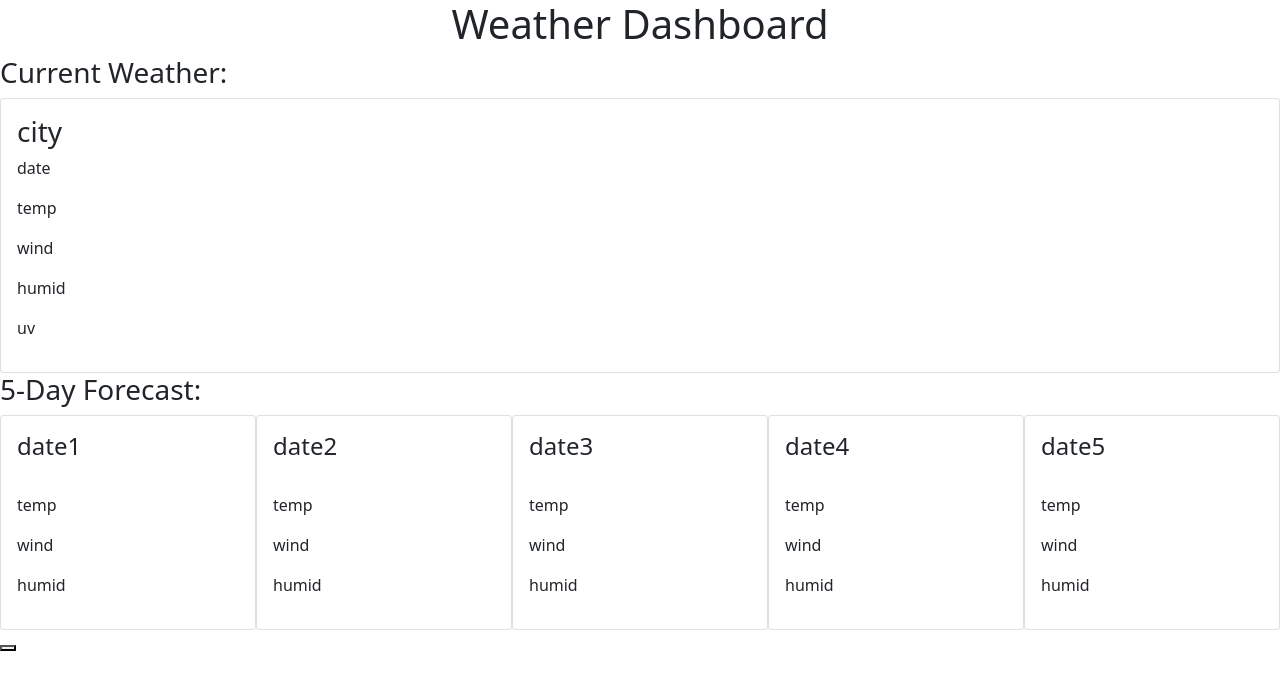
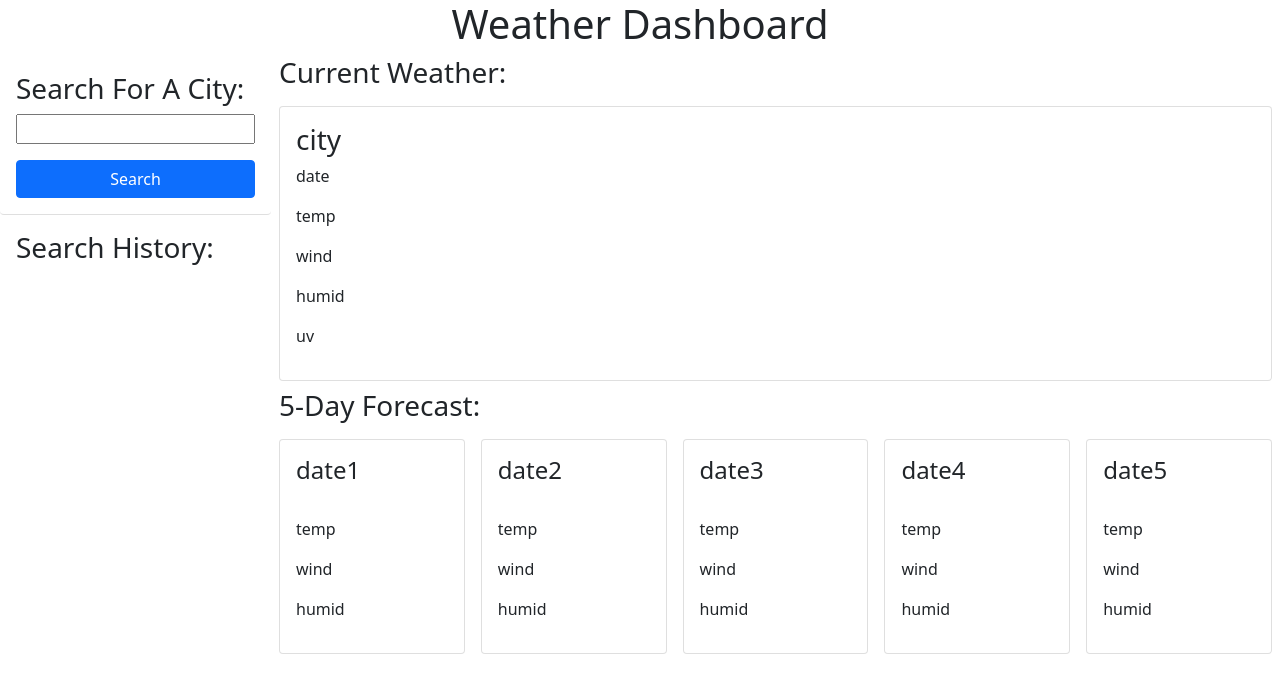
Before and after one commit to FelixA-GitHub/weather-dashboard, a plain HTML site: page index.html in a window 1280 px wide. Drawn offline with nearby package versions, Linux system fonts and the light colour scheme; no server answers.

Commit message:
positioned flexboxes

```diff
--- a/assets/js/script.js
+++ b/assets/js/script.js
@@ -1,4 +1,4 @@
-var url = "http://api.openweathermap.org/data/2.5/weather?q=London,uk&APPID=33d05024949e3f3d2fc78856ad6d0554"; //enter a valid url
+var url = "http://api.openweathermap.org/data/2.5/weather?q=Atlanta,ga,usa&units=imperial&APPID=33d05024949e3f3d2fc78856ad6d0554"; //enter a valid url
 //use fetch to get some data from the api!
 fetch(url)
     .then(function (response) {
--- a/index.html
+++ b/index.html
@@ -14,12 +14,30 @@
             <h1>Weather Dashboard</h1>
         </div>
     </header>
-    <main>
-        <div class="weather-container">
+    <main class="d-flex">
+        <div class="search-container d-flex">
+            <div class="search-form-container">
+                <div class="card card-body" style="border-top: none; border-left: none; border-right: none;">
+                    <h3>Search For A City:</h3>
+                    <form action="">
+                        <input type="search" class="w-100">
+                    </form>
+                    <button type="submit" class="btn btn-primary btn-block mt-3" value="Submit">Search</button>
+                </div>
+                <div class="card card-body" style="border:none">
+                    <h3>Search History:</h3>
+                    <div>
+
+                    </div>
+                </div>
+            </div>
+        </div>
+
+        <div class="weather-container card col" style="border:none">
             <div class="current-weather">
-                <h3>Current Weather:</h3>
+                <h3 class="mx-2">Current Weather: <span></span></h3>
                 <div class="d-flex">
-                    <div class="card card-body">
+                    <div class="card card-body m-2">
                         <h3 class="current-weather-city">city</h3>
                         <p class="current-weather-date">date</p>
                         <div class="current-weather-data">
@@ -32,10 +50,10 @@
                 </div>
             </div>
 
-            <div class="five-day-forecast">
-                <h3>5-Day Forecast:</h3>
+            <div class="five-day-forecast card" style="border:none">
+                <h3 class="mx-2">5-Day Forecast:</h3>
                 <div class="d-flex">
-                    <div class="card card-body">
+                    <div class="card card-body m-2">
                         <div class="forecast-header">
                             <h4 class="forecast-day-1">date1</h4>
                             <img src="" alt="">
@@ -47,7 +65,7 @@
                         </div>
                     </div>
 
-                    <div class="card card-body">
+                    <div class="card card-body m-2">
                         <div class="forecast-header">
                             <h4 class="forecast-day-2">date2</h4>
                             <img src="" alt="">
@@ -59,7 +77,7 @@
                         </div>
                     </div>
 
-                    <div class="card card-body">
+                    <div class="card card-body m-2">
                         <div class="forecast-header">
                             <h4 class="forecast-day-3">date3</h4>
                             <img src="" alt="">
@@ -71,7 +89,7 @@
                         </div>
                     </div>
 
-                    <div class="card card-body">
+                    <div class="card card-body m-2">
                         <div class="forecast-header">
                             <h4 class="forecast-day-4">date4</h4>
                             <img src="" alt="">
@@ -83,7 +101,7 @@
                         </div>
                     </div>
 
-                    <div class="card card-body">
+                    <div class="card card-body m-2">
                         <div class="forecast-header">
                             <h4 class="forecast-day-5">date5</h4>
                             <img src="" alt="">
@@ -98,12 +116,8 @@
                 </div>
             </div>
         </div>
-        <div>
 
-        </div>
-        <div>
-            <button></button>
-        </div>
+
     </main>
     <script src="https://cdn.jsdelivr.net/npm/bootstrap@5.1.3/dist/js/bootstrap.bundle.min.js" integrity="sha384-ka7Sk0Gln4gmtz2MlQnikT1wXgYsOg+OMhuP+IlRH9sENBO0LRn5q+8nbTov4+1p" crossorigin="anonymous"></script>
     <script src="./assets/js/script.js"></script>
```
